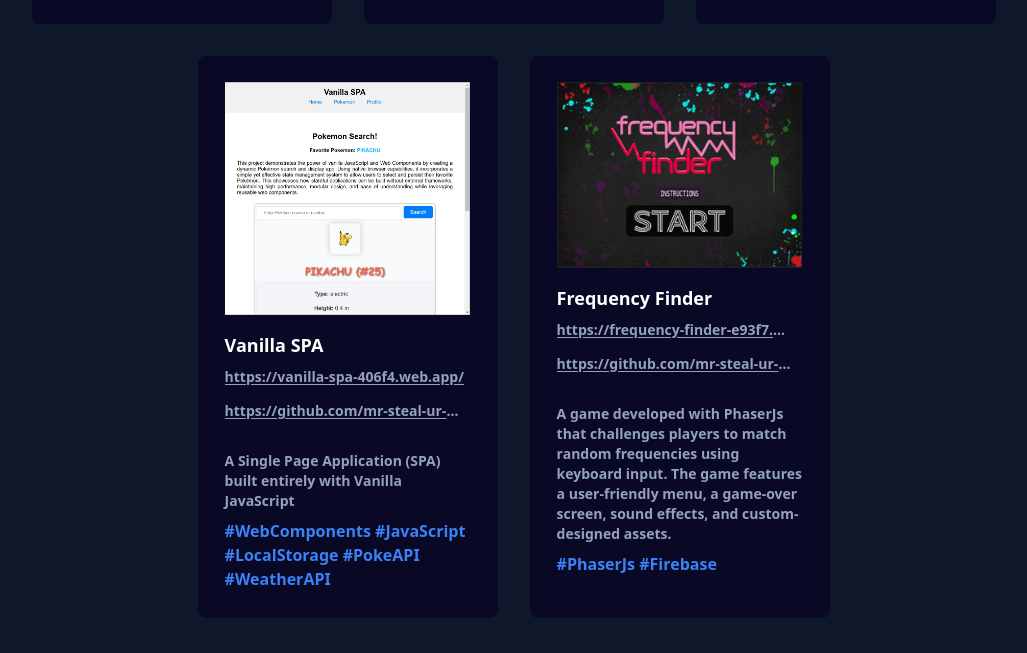
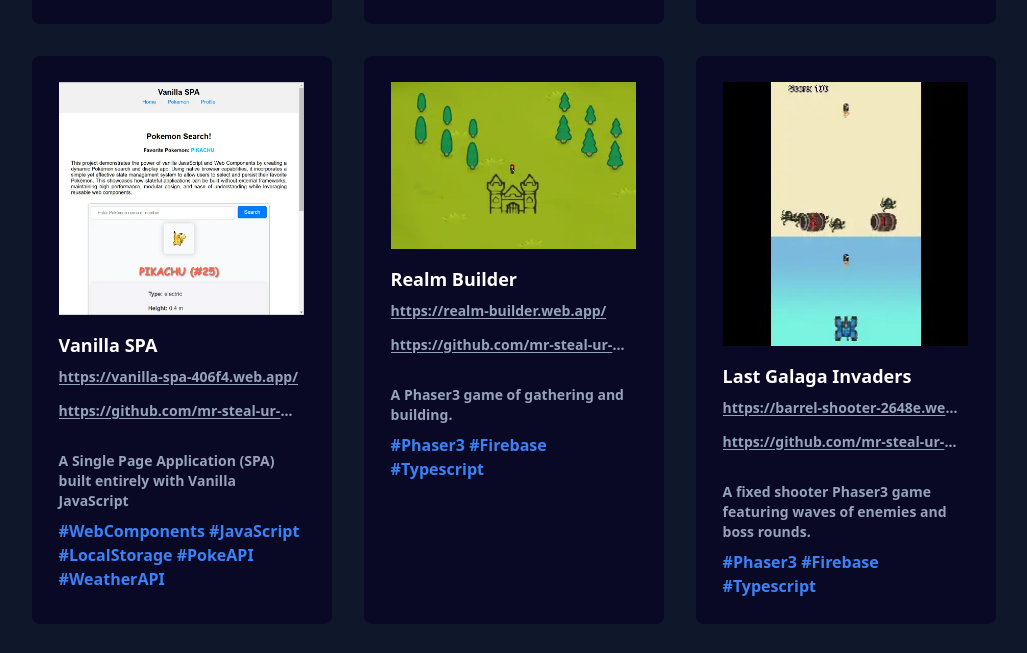
Before and after one commit to mr-steal-ur-code/portfolio, an Astro site: page / in a window 1280 px wide. Shown: the part 5976-6629 px from the top of the page, without its empty margins (126-1153 px from the left). Built offline with nearby package versions, Linux system fonts and the light colour scheme; Astro itself is replaced by a stand-in of ours.

Commit message:
add games to projects and fix opacity on project cards

```diff
--- a/src/components/Astro/ProjectCard.astro
+++ b/src/components/Astro/ProjectCard.astro
@@ -59,7 +59,7 @@ const { image, title, link, github, content, subContent } = Astro.props;
 		border-radius: 8px;
 		background: rgb(9, 9, 38);
 		border-color: rgb(9, 9, 38);
-		transition: transform 0.2s ease-out;
+		transition: transform 0.6s ease-out;
 	}
 
 	.project-card-content {
@@ -71,7 +71,7 @@ const { image, title, link, github, content, subContent } = Astro.props;
 		transform: translateX(0);
 		transition:
 			opacity 0.6s ease-out,
-			transform 0.6s ease-out;
+			transform 0.8s ease-out;
 	}
 </style>
 
--- a/src/pages/index.astro
+++ b/src/pages/index.astro
@@ -366,7 +366,7 @@ const skills = [
 				}
 			</div>
 		</section>
-		<section class="min-h-[70vh] fade-in pb-12" id="projects">
+		<section class="min-h-[70vh] pb-12" id="projects">
 			<p class="sm:text-3xl md:text-6xl text-center pt-20 pb-12">Projects</p>
 			<div class="flex flex-row flex-wrap gap-8 justify-center">
 				<ProjectCard
@@ -398,6 +398,22 @@ const skills = [
 					github="https://github.com/mr-steal-ur-code/vanilla-SPA"
 					content="A Single Page Application (SPA) built entirely with Vanilla JavaScript"
 					subContent="#WebComponents #JavaScript #LocalStorage #PokeAPI #WeatherAPI"
+				/>
+				<ProjectCard
+					title="Realm Builder"
+					image="/images/realm-builder.webp"
+					link="https://realm-builder.web.app/"
+					github="https://github.com/mr-steal-ur-code/RPG"
+					content="A Phaser3 game of gathering and building."
+					subContent="#Phaser3 #Firebase #Typescript"
+				/>
+				<ProjectCard
+					title="Last Galaga Invaders"
+					image="/images/last-galaga-invaders.webp"
+					link="https://barrel-shooter-2648e.web.app"
+					github="https://github.com/mr-steal-ur-code/Last-Galaga-Invaders"
+					content="A fixed shooter Phaser3 game featuring waves of enemies and boss rounds."
+					subContent="#Phaser3 #Firebase #Typescript"
 				/>
 				<ProjectCard
 					title="Frequency Finder"
@@ -519,19 +535,21 @@ const skills = [
 					}
 				});
 			},
-			{ threshold: 0.3 }
+			{ threshold: 0.4 }
 		);
 		const cardObserver = new IntersectionObserver(
 			(entries) => {
 				entries.forEach((entry, index) => {
 					if (entry.isIntersecting) {
+						console.log(`Revealing card: ${entry.target}`);
+
 						setTimeout(() => {
 							entry.target.classList.add("reveal");
 						}, index * 500);
 					}
 				});
 			},
-			{ threshold: 0.3 }
+			{ threshold: 0.4 }
 		);
 		allCardEls.forEach((element) => {
 			cardObserver.observe(element);
```
Also changed, not shown: public/images/last-galaga-invaders.webp (added), public/images/realm-builder.webp (added).
